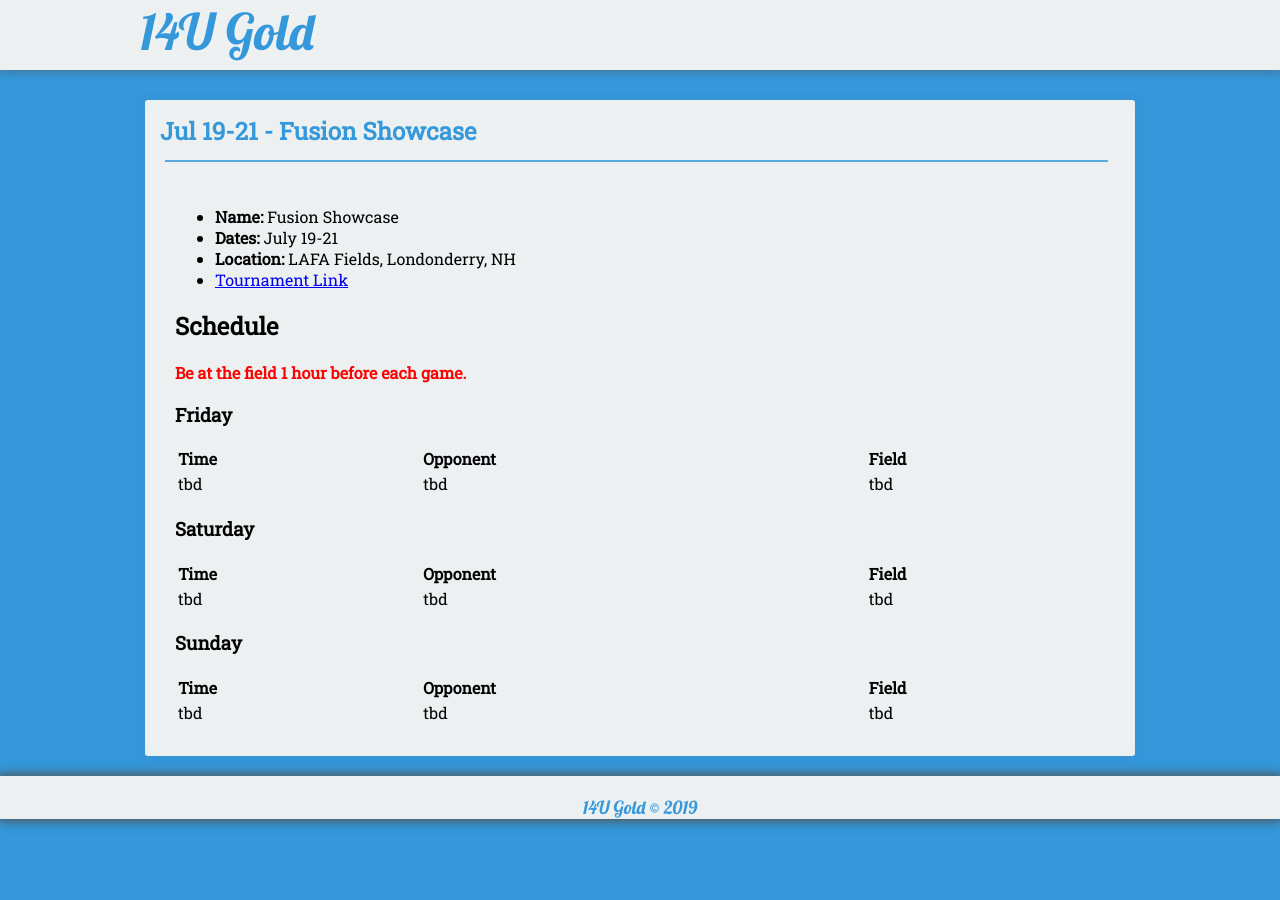
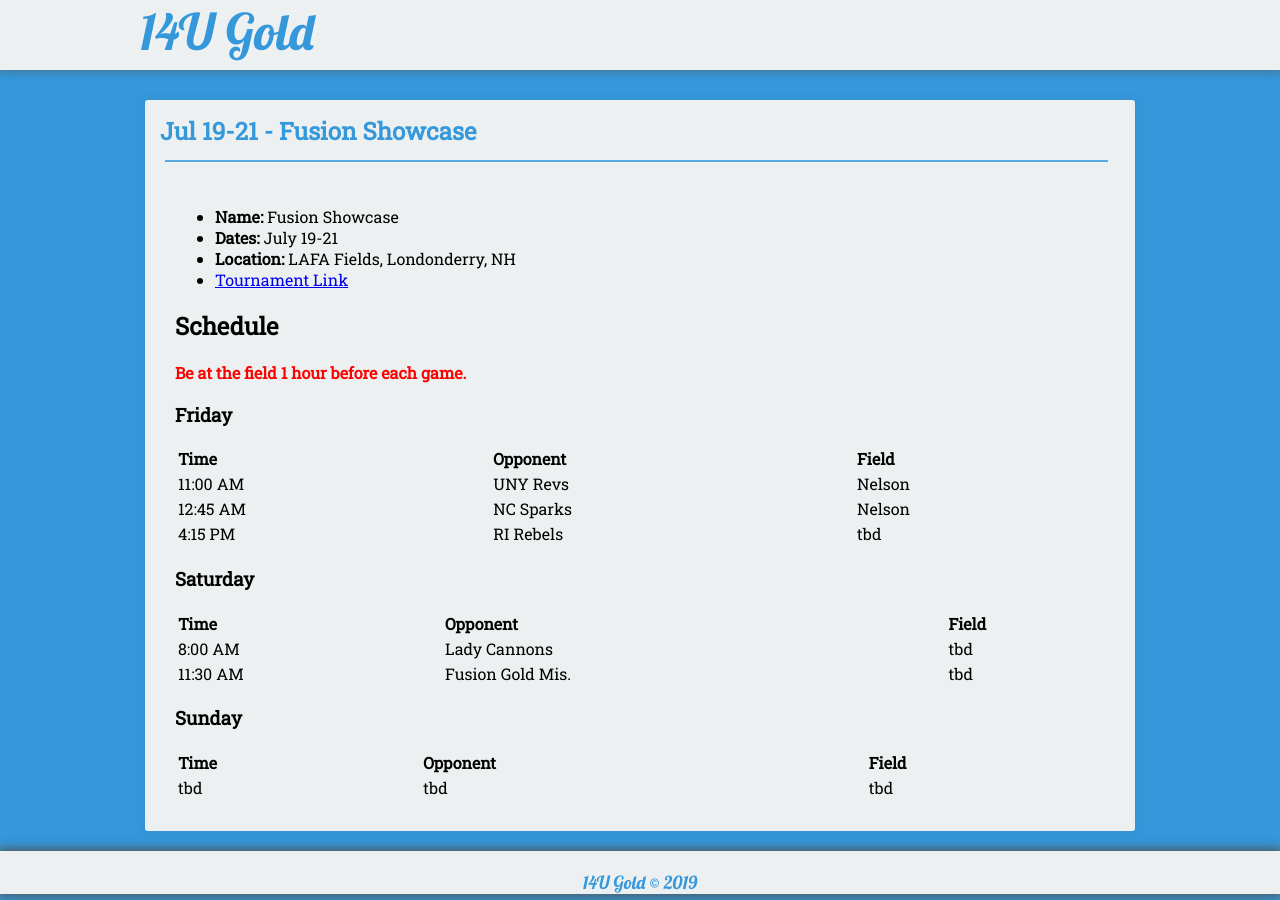
Before and after one commit to seanmerrow/ecf, a Jekyll site: the page built from _posts/2019-07-05-Jul-13-Fusion.md, in a window 1280 px wide. Built offline with Jekyll 4.4.1, drawn with Linux system fonts in a browser that asks for light colours; nearby versions of some CDN libraries.

Commit message:
Update 2019-07-05-Jul-13-Fusion.md

```diff
--- a/_posts/2019-07-05-Jul-13-Fusion.md
+++ b/_posts/2019-07-05-Jul-13-Fusion.md
@@ -20,14 +20,17 @@ category:
 
 | Time  | Opponent      | Field |
 |:---   |:---           |:---   |
-| tbd  | tbd      | tbd   |
+| 11:00 AM  | UNY Revs      | Nelson   |
+| 12:45 AM  | NC Sparks      | Nelson   |
+| 4:15 PM  | RI Rebels      | tbd   |
 
 
 ### Saturday
 
 | Time  | Opponent      | Field |
 |:---   |:---           |:---   |
-| tbd  | tbd      | tbd   |
+| 8:00 AM  | Lady Cannons      | tbd   |
+| 11:30 AM  | Fusion Gold Mis.     | tbd   |
 
 
 ### Sunday
```
